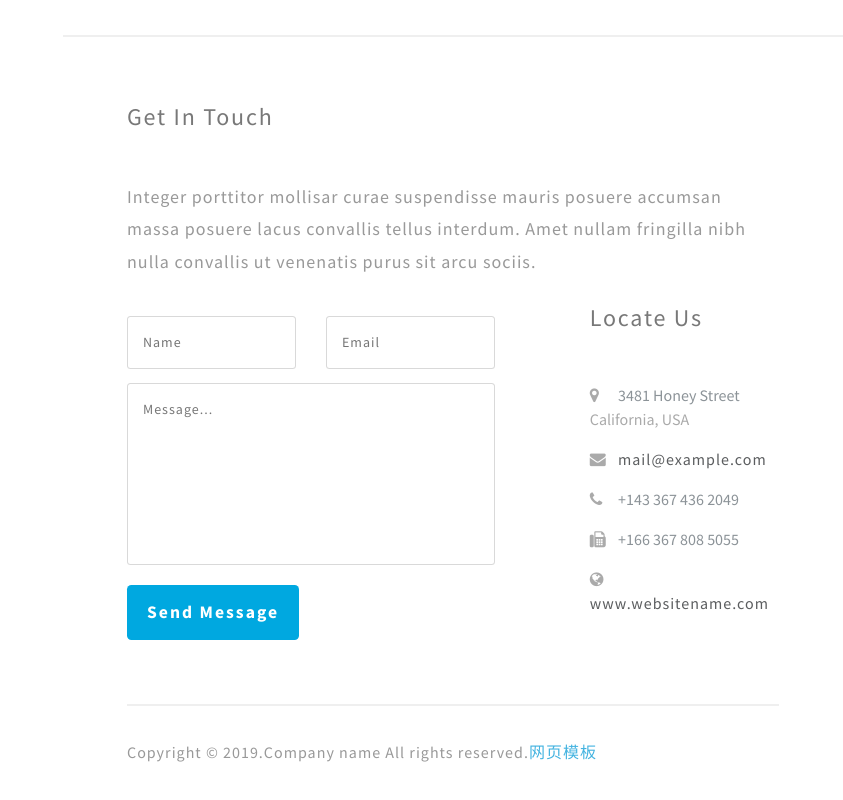
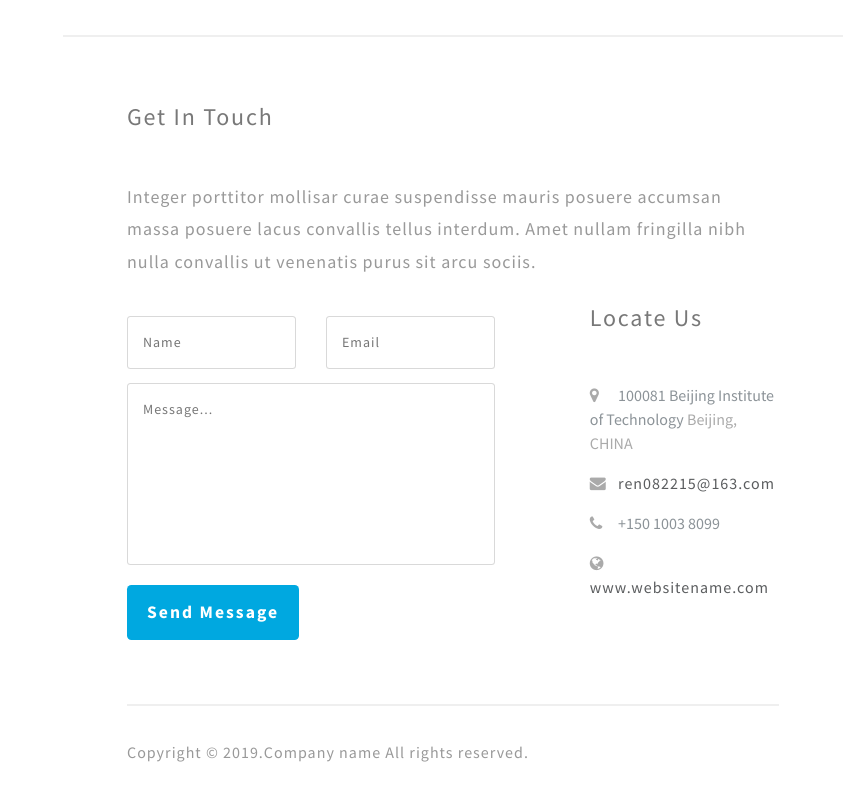
Before and after one commit to ren082215/ren082215.github.io, a plain HTML site: page index.html in a window 1280 px wide. Shown: the part 3472-4272 px from the top of the page, without its empty margins (437-1280 px from the left). Drawn offline with Linux system fonts and the light colour scheme.

Commit message:
Update index.html

```diff
--- a/index.html
+++ b/index.html
@@ -293,18 +293,17 @@
 				<h3 class="w3_head mb-5">Locate Us </h3>
 					<ul class="footer-bottom-list">
 							<li>
-								<span class="fa fa-map-marker"></span> 3481 Honey Street
-								<span> California, USA </span>
+								<span class="fa fa-map-marker"></span> 100081 Beijing Institute of Technology
+								<span> Beijing, CHINA </span>
 
 							</li>
 							<li>
 								<span class="fa fa-envelope"></span>
-								<a href="mailto:name@example.com"> mail@example.com</a>
+								<a href="mailto:name@example.com"> ren082215@163.com</a>
 							</li>
 							<li>
-								<span class="fa fa-phone"></span> +143 367 436 2049 </li>
-							<li>
-								<span class="fa fa-fax"></span> +166 367 808 5055 </li>
+								<span class="fa fa-phone"></span> +150 1003 8099 </li>
+
 							<li>
 								<span class="fa fa-globe"></span>
 								<a href="#"> www.websitename.com</a>
@@ -313,7 +312,7 @@
 				</div>
 			</div>
 			<div class="cpy-right text-left">
-				<p>Copyright &copy; 2019.Company name All rights reserved.<a target="_blank" href="http://sc.chinaz.com/moban/">&#x7F51;&#x9875;&#x6A21;&#x677F;</a>
+				<p>Copyright &copy; 2019.Company name All rights reserved.
 
 				</p>
 			</div>
```
